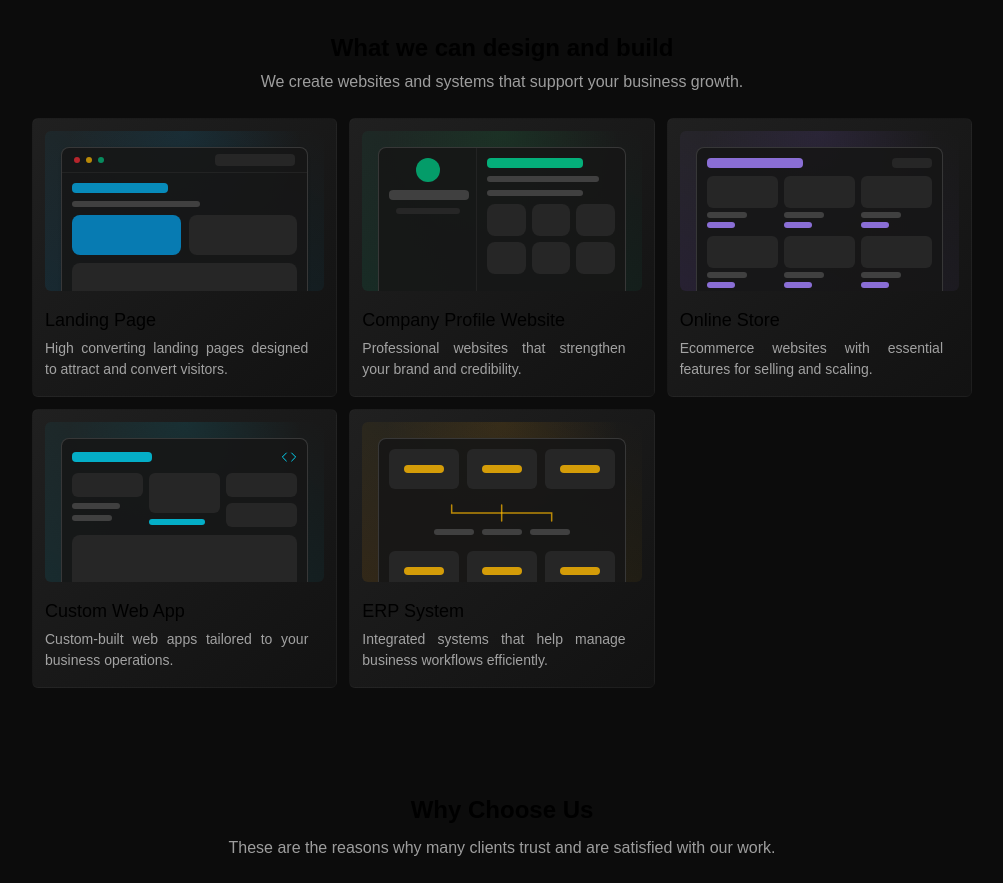
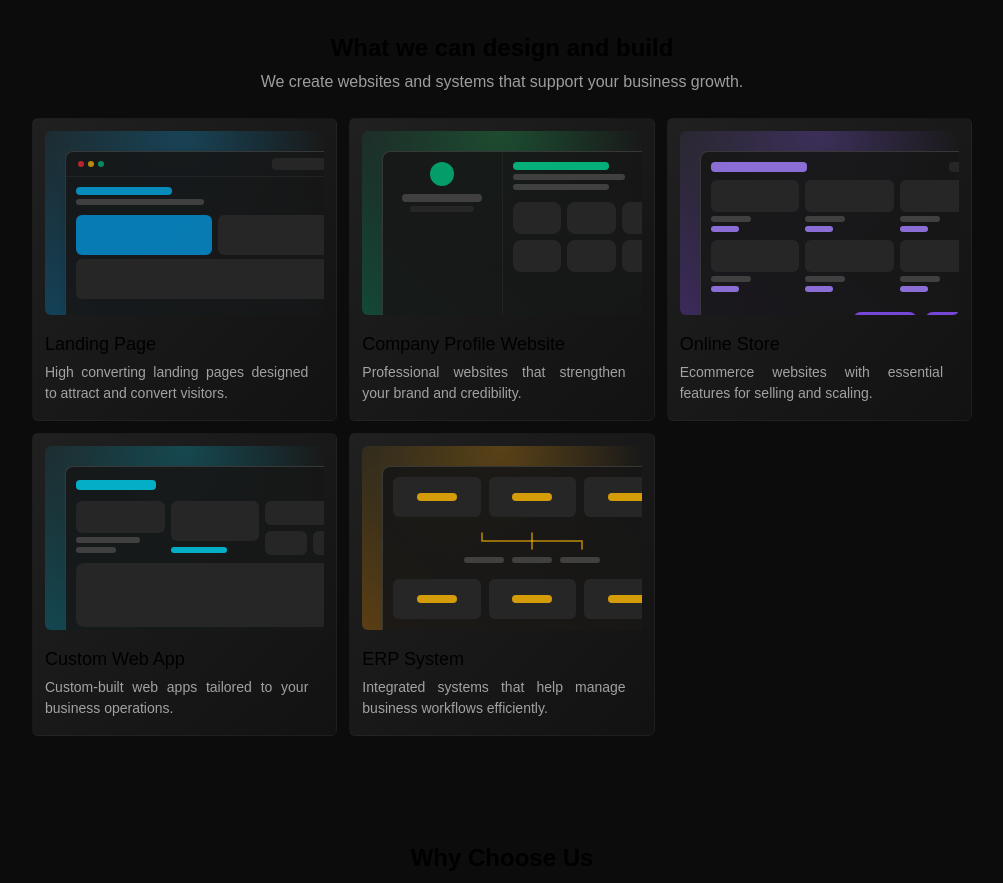
Before and after one commit to salman-setiawan/SAIA, a React (Vite) app: page / in a window 1280 px wide. Shown: the part 1080-1963 px from the top of the page, without its empty margins (138-1141 px from the left). Built offline with nearby package versions, Linux system fonts and the light colour scheme; a web font is replaced by a local one.

Commit message:
improve ilustration

```diff
--- a/src/components/CardFeature.jsx
+++ b/src/components/CardFeature.jsx
@@ -6,43 +6,47 @@ const CardFeature = ({label, desc, index}) => {
     switch(index) {
       case 0: // Landing Page
         return (
-          <div className="relative h-40 w-full rounded-md bg-gradient-to-tr from-sky-500/10 via-sky-400/5 to-transparent overflow-hidden">
-            <div className="absolute inset-0 bg-[radial-gradient(circle_at_top,_#0ea5e980,_transparent_55%)] opacity-20"></div>
-            <div className="absolute h-40 inset-x-4 top-4 rounded-lg border border-neutral-700/80 bg-neutral-900/90 shadow-sm">
+          <div className="relative h-46 w-full rounded-md bg-gradient-to-tr from-sky-500/28 via-sky-400/8 to-transparent overflow-hidden">
+            <div className="absolute inset-0 bg-[radial-gradient(circle_at_top,_#0ea5e980,_transparent_60%)] opacity-50"></div>
+            <div className="absolute h-46 sm:w-[300px] inset-x-16 sm:inset-x-5 top-5 rounded-lg border border-neutral-700/80 bg-neutral-900/90 shadow-sm">
               <div className="flex items-center justify-between border-b border-neutral-800/80 px-3 py-1.5">
-                <div className="flex gap-1.5">
+                <div className="flex gap-1">
                   <span className="h-1.5 w-1.5 rounded-full bg-red-500/70"></span>
                   <span className="h-1.5 w-1.5 rounded-full bg-amber-400/70"></span>
                   <span className="h-1.5 w-1.5 rounded-full bg-emerald-500/70"></span>
                 </div>
                 <div className="h-3 w-20 rounded bg-neutral-800"></div>
               </div>
-              <div className="p-2.5 space-y-2">
-                <div className="h-2.5 w-24 rounded bg-sky-400/70"></div>
+              <div className="p-2.5 space-y-1">
+                <div className="h-2 w-24 rounded bg-sky-400/70"></div>
                 <div className="h-1.5 w-32 rounded bg-neutral-700"></div>
-                <div className="mt-2 flex gap-2">
-                  <div className="h-10 flex-1 rounded-lg bg-sky-500/70"></div>
-                  <div className="h-10 flex-1 rounded-lg bg-neutral-800"></div>
+                <div className="mt-2.5 flex gap-1.5">
+                  <div className="h-10 flex-1 rounded-md bg-sky-500/70"></div>
+                  <div className="h-10 flex-1 rounded-md bg-neutral-800"></div>
                 </div>
-                <div className="h-10 flex-1 rounded-lg bg-neutral-800"></div>
+                <div className="h-10 flex-1 rounded-md bg-neutral-800"></div>
               </div>
             </div>
           </div>
         );
       case 1: // Company Profile Website
         return (
-          <div className="relative h-40 w-full rounded-md bg-gradient-to-tr from-emerald-500/10 via-emerald-400/5 to-transparent overflow-hidden">
-            <div className="absolute inset-0 bg-[radial-gradient(circle_at_top,_#22c55e80,_transparent_55%)] opacity-20"></div>
-            <div className="absolute h-40 inset-x-4 top-4 rounded-lg border border-neutral-700/80 bg-neutral-900/90 flex overflow-hidden">
+          <div className="relative h-46 w-full rounded-md bg-gradient-to-tr from-emerald-500/28 via-emerald-400/8 to-transparent overflow-hidden">
+            <div className="absolute inset-0 bg-[radial-gradient(circle_at_top,_#22c55e80,_transparent_60%)] opacity-50"></div>
+            <div className="absolute h-46 sm:w-[300px] inset-x-16 sm:inset-x-5 top-5 rounded-lg border border-neutral-700/80 bg-neutral-900/90 flex overflow-hidden">
               <div className="w-2/5 border-r border-neutral-800/80 p-2.5 space-y-2">
                 <div className="h-6 w-6 rounded-full bg-emerald-500/80 mx-auto"></div>
-                <div className="h-2.5 w-20 rounded bg-neutral-700 mx-auto"></div>
-                <div className="h-1.5 w-16 rounded bg-neutral-800 mx-auto"></div>
+                <div className="space-y-1">
+                  <div className="h-2 w-20 rounded bg-neutral-700 mx-auto"></div>
+                  <div className="h-1.5 w-16 rounded bg-neutral-800 mx-auto"></div>
+                </div>
               </div>
-              <div className="flex-1 p-2.5 space-y-2">
-                <div className="h-2.5 w-24 rounded bg-emerald-400/80"></div>
-                <div className="h-1.5 w-28 rounded bg-neutral-700"></div>
-                <div className="h-1.5 w-24 rounded bg-neutral-700"></div>
+              <div className="flex-1 p-2.5 space-y-3">
+                <div className="space-y-1">
+                  <div className="h-2 w-24 rounded bg-emerald-400/80"></div>
+                  <div className="h-1.5 w-28 rounded bg-neutral-700"></div>
+                  <div className="h-1.5 w-24 rounded bg-neutral-700"></div>
+                </div>
                 <div className="mt-1 grid grid-cols-3 gap-1.5">
                   <div className="h-8 rounded-lg bg-neutral-800"></div>
                   <div className="h-8 rounded-lg bg-neutral-800"></div>
@@ -57,9 +61,9 @@ const CardFeature = ({label, desc, index}) => {
         );
       case 2: // Online Store
         return (
-          <div className="relative h-40 w-full rounded-md bg-gradient-to-tr from-violet-500/10 via-violet-400/5 to-transparent overflow-hidden">
-            <div className="absolute inset-0 bg-[radial-gradient(circle_at_top,_#8b5cf680,_transparent_55%)] opacity-20"></div>
-            <div className="absolute h-40 inset-x-4 top-4 rounded-lg border border-neutral-700/80 bg-neutral-900/90 p-2.5 space-y-2">
+          <div className="relative h-46 w-full rounded-md bg-gradient-to-tr from-violet-500/28 via-violet-400/8 to-transparent overflow-hidden">
+            <div className="absolute inset-0 bg-[radial-gradient(circle_at_top,_#8b5cf680,_transparent_60%)] opacity-50"></div>
+            <div className="absolute h-46 sm:w-[300px] inset-x-16 sm:inset-x-5 top-5 rounded-lg border border-neutral-700/80 bg-neutral-900/90 p-2.5 space-y-2">
               <div className="flex items-center justify-between">
                 <div className="h-2.5 w-24 rounded bg-violet-400/80"></div>
                 <div className="h-2.5 w-10 rounded bg-neutral-800"></div>
@@ -96,17 +100,18 @@ const CardFeature = ({label, desc, index}) => {
                   <div className="h-1.5 w-7 rounded bg-violet-400/80"></div>
                 </div>
               </div>
-              <div className="flex justify-end">
-                <div className="h-6 w-16 rounded-full bg-violet-500/80"></div>
+              <div className="flex justify-end pt-3 gap-x-2">
+                <div className="h-4.5 w-16 rounded-lg bg-violet-500/80"></div>
+                <div className="h-4.5 w-16 rounded-lg bg-violet-500/80"></div>
               </div>
             </div>
           </div>
         );
       case 3: // Custom Web App
         return (
-          <div className="relative h-40 w-full rounded-md bg-gradient-to-tr from-cyan-500/10 via-cyan-400/5 to-transparent overflow-hidden">
-            <div className="absolute inset-0 bg-[radial-gradient(circle_at_top,_#06b6d480,_transparent_55%)] opacity-20"></div>
-            <div className="absolute h-40 inset-x-4 top-4 rounded-lg border border-neutral-700/80 bg-neutral-900/90 p-2.5 space-y-2">
+          <div className="relative h-46 w-full rounded-md bg-gradient-to-tr from-cyan-500/28 via-cyan-400/8 to-transparent overflow-hidden">
+            <div className="absolute inset-0 bg-[radial-gradient(circle_at_top,_#06b6d480,_transparent_60%)] opacity-50"></div>
+            <div className="absolute h-46 sm:w-[300px] inset-x-16 sm:inset-x-5 top-5 rounded-lg border border-neutral-700/80 bg-neutral-900/90 p-2.5 space-y-2">
               <div className="flex items-center justify-between gap-2">
                 <div className="h-2.5 w-20 rounded bg-cyan-400/80"></div>
                 <svg xmlns="http://www.w3.org/2000/svg" className="h-4 w-4 text-cyan-400" viewBox="0 0 24 24" fill="none" stroke="currentColor" strokeWidth="1.5" strokeLinecap="round" strokeLinejoin="round">
@@ -115,9 +120,9 @@ const CardFeature = ({label, desc, index}) => {
                 </svg>
               </div>
               <div className="grid grid-cols-3 gap-1.5">
-                <div className="space-y-1.5">
-                  <div className="h-6 rounded-md bg-neutral-800"></div>
-                  <div className="h-1.5 w-12 rounded bg-neutral-700"></div>
+                <div className="space-y-1">
+                  <div className="h-8 rounded-md bg-neutral-800"></div>
+                  <div className="h-1.5 w-16 rounded bg-neutral-700"></div>
                   <div className="h-1.5 w-10 rounded bg-neutral-700"></div>
                 </div>
                 <div className="space-y-1.5">
@@ -126,7 +131,10 @@ const CardFeature = ({label, desc, index}) => {
                 </div>
                 <div className="space-y-1.5">
                   <div className="h-6 rounded-md bg-neutral-800"></div>
-                  <div className="h-6 rounded-md bg-neutral-800"></div>
+                  <div className="grid grid-cols-2 gap-x-1.5">
+                    <div className="h-6 rounded-md bg-neutral-800"></div>
+                    <div className="h-6 rounded-md bg-neutral-800"></div>
+                  </div>
                 </div>
               </div>
               <div className="h-16 flex-1 rounded-lg bg-neutral-800"></div>
@@ -135,9 +143,9 @@ const CardFeature = ({label, desc, index}) => {
         );
       case 4: // ERP System
         return (
-          <div className="relative h-40 w-full rounded-md bg-gradient-to-tr from-amber-500/10 via-amber-400/5 to-transparent overflow-hidden">
-            <div className="absolute inset-0 bg-[radial-gradient(circle_at_top,_#f59e0b80,_transparent_55%)] opacity-20"></div>
-            <div className="absolute h-40 inset-x-4 top-4 rounded-lg border border-neutral-700/80 bg-neutral-900/90 p-2.5">
+          <div className="relative h-46 w-full rounded-md bg-gradient-to-tr from-amber-500/28 via-amber-400/8 to-transparent overflow-hidden">
+            <div className="absolute inset-0 bg-[radial-gradient(circle_at_top,_#f59e0b80,_transparent_60%)] opacity-50"></div>
+            <div className="absolute h-46 sm:w-[300px] inset-x-16 sm:inset-x-5 top-5 rounded-lg border border-neutral-700/80 bg-neutral-900/90 p-2.5">
               <div className="grid grid-cols-3 gap-2">
                 <div className="relative flex items-center justify-center h-10 rounded-md bg-neutral-800">
                   <div className="h-2 w-10 rounded bg-amber-400/80"></div>
```
